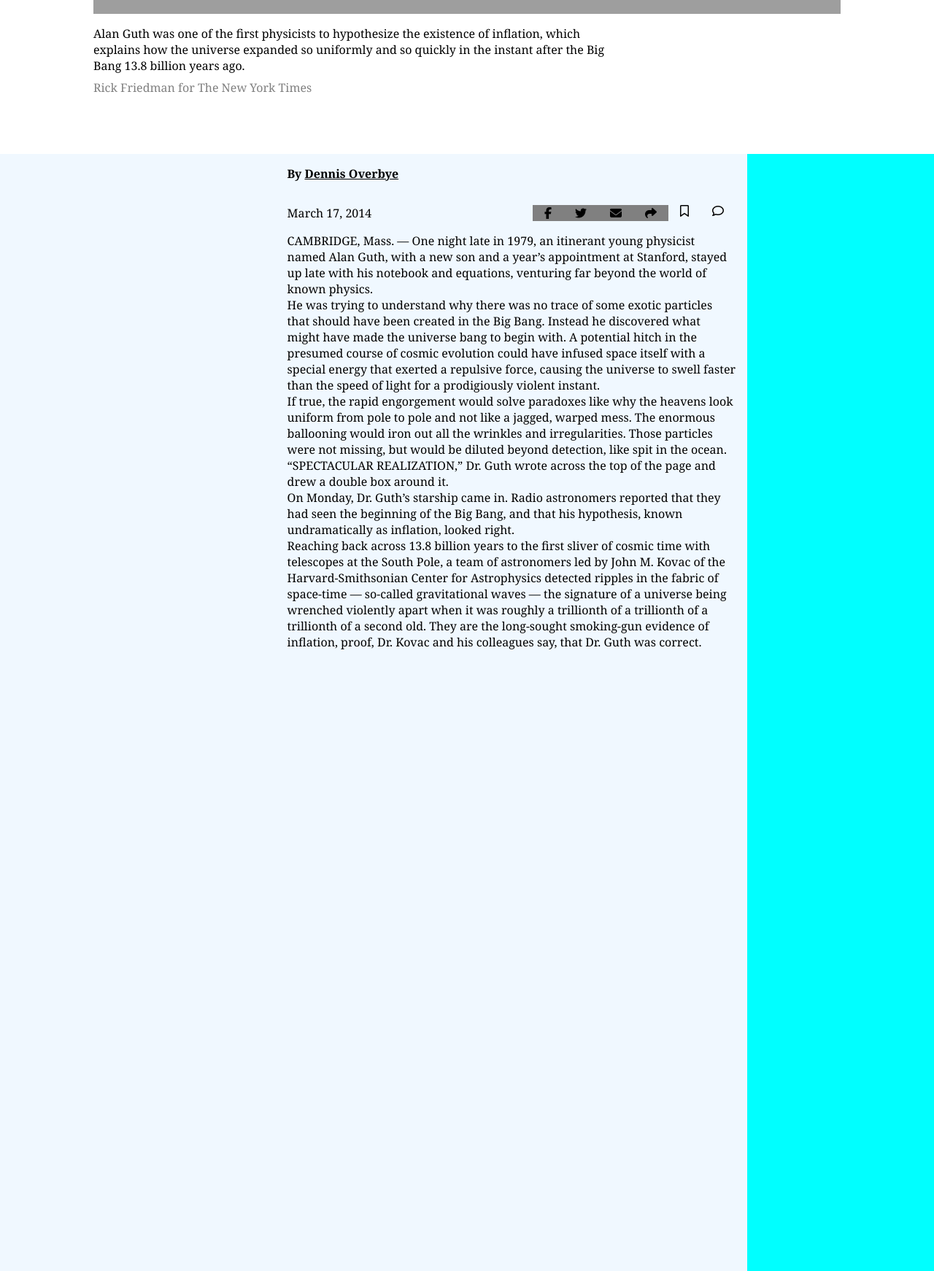
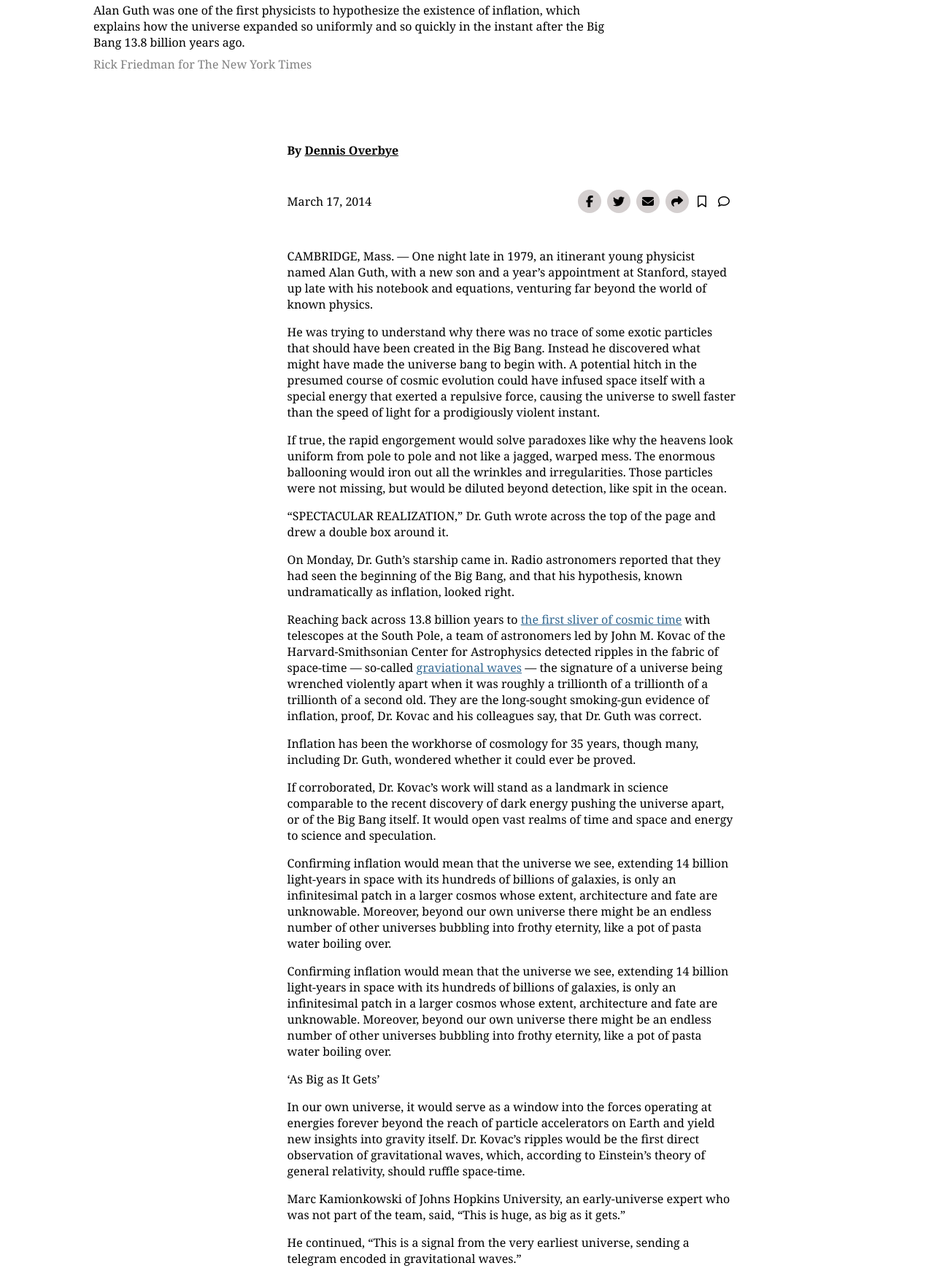
Before and after one commit to TommyM0ntana/newyorktimes, a plain HTML site: page index.html in a window 1280 px wide. Shown: the part 1055-2797 px from the top of the page at 73% size. Drawn offline with Linux system fonts and the light colour scheme; grey boxes are pictures that could not be loaded.

Commit message:
fixed navbar and added text to article

```diff
--- a/index.html
+++ b/index.html
@@ -18,8 +18,12 @@
     </div>
 
     <img src="images/ny.png" alt="newyorktimes">
+
+    <div class="button-container">
       <button>SUBSCRIBE NOW</button>
       <button>LOG IN</button>
+    </div>
+
   </nav>
 
   <main>
@@ -40,6 +44,7 @@
     </div>
   </main>
 
+  <!-- author title and social media icons -->
   <section class="main-content">
     <section>
       <div class="text-content">
@@ -63,14 +68,25 @@
               <i class="far fa-comment"></i>
             </div>
           </div>
+      </div>
+    </section>
 
+    <aside class="side-content"> </aside>
+  </section>
+
+  <!-- 1st half of article -->
+  <section class="main-content">
+    <section>
+      <div class="text-content">
         <p>
           CAMBRIDGE, Mass. — One night late in 1979, an
           itinerant young physicist named Alan Guth, with a
           new son and a year’s appointment at Stanford, stayed
           up late with his notebook and equations, venturing far
-          beyond the world of known physics. <br>
+          beyond the world of known physics.
+        </p>
 
+        <p>
           He was trying to understand why there was no trace of
           some exotic particles that should have been created in
           the Big Bang. Instead he discovered what might have made
@@ -78,31 +94,113 @@
           presumed course of cosmic evolution could have infused space
           itself with a special energy that exerted a repulsive force,
           causing the universe to swell faster than the speed of light for
-          a prodigiously violent instant. <br>
+          a prodigiously violent instant.
+        </p>
 
+        <p>
           If true, the rapid engorgement would solve paradoxes like
           why the heavens look uniform from pole to pole and not like a jagged,
           warped mess. The enormous ballooning would iron out all the wrinkles
           and irregularities. Those particles were not missing, but would be
-          diluted beyond detection, like spit in the ocean. <br>
+          diluted beyond detection, like spit in the ocean.
+        </p>
 
+        <p>
           “SPECTACULAR REALIZATION,” Dr. Guth wrote across the top of
-          the page and drew a double box around it.  <br>
+          the page and drew a double box around it.
+        </p>
 
+        <p>
           On Monday, Dr. Guth’s starship came in. Radio astronomers
           reported that they had seen the beginning of the Big Bang,
           and that his hypothesis, known undramatically as inflation,
-          looked right. <br>
+          looked right.
+        </p>
 
-          Reaching back across 13.8 billion years to the first
-          sliver of cosmic time with telescopes at the South Pole,
+        <p>
+          Reaching back across 13.8 billion years to <a class="text-highlight" href="">the first
+          sliver of cosmic time</a>  with telescopes at the South Pole,
           a team of astronomers led by John M. Kovac of the Harvard-Smithsonian
           Center for Astrophysics detected ripples in the fabric of
-          space-time — so-called gravitational waves — the signature of a
-          universe being wrenched violently apart when it was roughly a
+          space-time — so-called <a class="text-highlight" href=""> graviational waves</a>
+          — the signature of a universe being wrenched violently apart when it was roughly a
           trillionth of a trillionth of a trillionth of a second old.
           They are the long-sought smoking-gun evidence of inflation, proof,
-          Dr. Kovac and his colleagues say, that Dr. Guth was correct.  <br>
+          Dr. Kovac and his colleagues say, that Dr. Guth was correct.
+        </p>
+
+        <p>
+          Inflation has been the workhorse of cosmology for 35 years,
+          though many, including Dr. Guth, wondered whether it could ever be proved.
+        </p>
+
+        <p>
+          If corroborated, Dr. Kovac’s work will stand as a landmark
+          in science comparable to the recent discovery of dark energy
+          pushing the universe apart, or of the Big Bang itself. It would
+          open vast realms of time and space and energy to science and speculation.
+        </p>
+
+        <p>
+          Confirming inflation would mean that the universe we see,
+          extending 14 billion light-years in space with its hundreds of
+          billions of galaxies, is only an infinitesimal patch in a
+          larger cosmos whose extent, architecture and fate are unknowable.
+          Moreover, beyond our own universe there might be an endless
+          number of other universes bubbling into frothy eternity,
+          like a pot of pasta water boiling over.
+        </p>
+
+        <p>
+          Confirming inflation would mean that the universe we see,
+          extending 14 billion light-years in space with its hundreds
+          of billions of galaxies, is only an infinitesimal patch in a
+          larger cosmos whose extent, architecture and fate are unknowable.
+          Moreover, beyond our own universe there might be an endless number
+          of other universes bubbling into frothy eternity, like a pot of
+          pasta water boiling over.
+        </p>
+
+        <p>
+          ‘As Big as It Gets’
+        </p>
+
+        <p>
+          In our own universe, it would serve as a window into the
+          forces operating at energies forever beyond the reach of
+          particle accelerators on Earth and yield new insights into
+          gravity itself. Dr. Kovac’s ripples would be the first direct
+          observation of gravitational waves, which, according to Einstein’s
+          theory of general relativity, should ruffle space-time.
+        </p>
+
+        <p>
+          Marc Kamionkowski of Johns Hopkins University,
+          an early-universe expert who was not part of the team,
+          said, “This is huge, as big as it gets.”
+        </p>
+
+        <p>
+          He continued, “This is a signal from the very
+          earliest universe, sending a telegram encoded
+          in gravitational waves.”
+        </p>
+
+        <p>
+            he ripples manifested themselves as faint spiral
+            patterns in a bath of microwave radiation that
+            permeates space and preserves a picture of the
+            universe when it was 380,000 years old and as hot
+            as the surface of the sun.
+        </p>
+
+        <p>
+          Dr. Kovac and his collaborators, working in an
+          experiment known as Bicep, for Background Imaging of
+          Cosmic Extragalactic Polarization, reported their results
+          in a scientific briefing at the Center for Astrophysics
+          here on Monday and in a set of papers submitted to The
+          Astrophysical Journal.
         </p>
       </div>
     </section>
--- a/main.css
+++ b/main.css
@@ -11,29 +11,42 @@ p {
 
 /* navbar */
 nav {
-  height: 2rem;
-  background-color:white;
+  padding: 0 25px;
+  height: 3rem;
+  width: 100%;
+  box-sizing: border-box;
+
   display: flex;
   justify-content: space-between;
   align-items: center;
-  width: 100%;
-  padding:;
+  position: fixed;
 
+  background-color:white;
+  border-bottom: solid thin gray;
 }
 
-.nav-icons-container {
-  padding: 10px;
-  height: 10px;
+.nav-icons-container a {
+  font-weight: bold;
+  color: black;
+  text-decoration: none;
 }
 
 .nav-icons-container i {
-  padding: 0px 1px ;
+  margin-right: 1rem;
 }
 
 nav img {
   width: auto;
-  height: 50px;
+  height: 20px;
+}
 
+.button-container button{
+  margin: 0 5px;
+  padding: 10px 25px;
+  background-color: #6288a5;
+  color: white;
+  border: none;
+  border-radius: 6px;
 }
 
 /* main */
@@ -71,12 +84,7 @@ main p {
   color: gray;
 }
 
-/* main content */
-.main-content {
-  height: 200vh;
-  background-color: aliceblue;
-}
-
+/* main content layout*/
 .main-content section {
   height: 100%;
   width: 80%;
@@ -90,8 +98,13 @@ main p {
   float: right;
 }
 
+.side-content {
+  height: 100%;
+  width: 20%;
+  float: right;
+}
+
 .text-content .article-author {
-  padding: 1rem 0;
   font-weight: bold;
 }
 
@@ -105,25 +118,35 @@ main p {
   justify-content: space-between;
 }
 
-.social-media-container i {
-  margin: 0 1rem;
-}
-
-.icons-container {
-  width: 50%;
+.social-media-container .icons-container {
   display: flex;
-  justify-content: flex-end;
+  align-items: center;
 }
 
 .social-media-container .icon-circle {
-  background-color: gray;
+  margin: 0 0.25rem;
+  width: 2rem;
+  height: 2rem;
+
+  display: flex;
+  align-items: center;
+  justify-content: center;
+
+  background-color: #d4cfcf;
+  border-radius: 50%;
 }
 
-.side-content {
-  height: 100%;
-  width: 20%;
-  float: right;
-  background-color: aqua;
+.social-media-container i {
+  margin: 0 0.5rem;
+}
+
+/* main content text-container*/
+.text-content p {
+  margin: 1rem 0;
+}
+
+.text-content .text-highlight {
+  color: #326891;
 }
 
 /* artwork */
```
Lines whose indentation alone changed are shown as unchanged.
